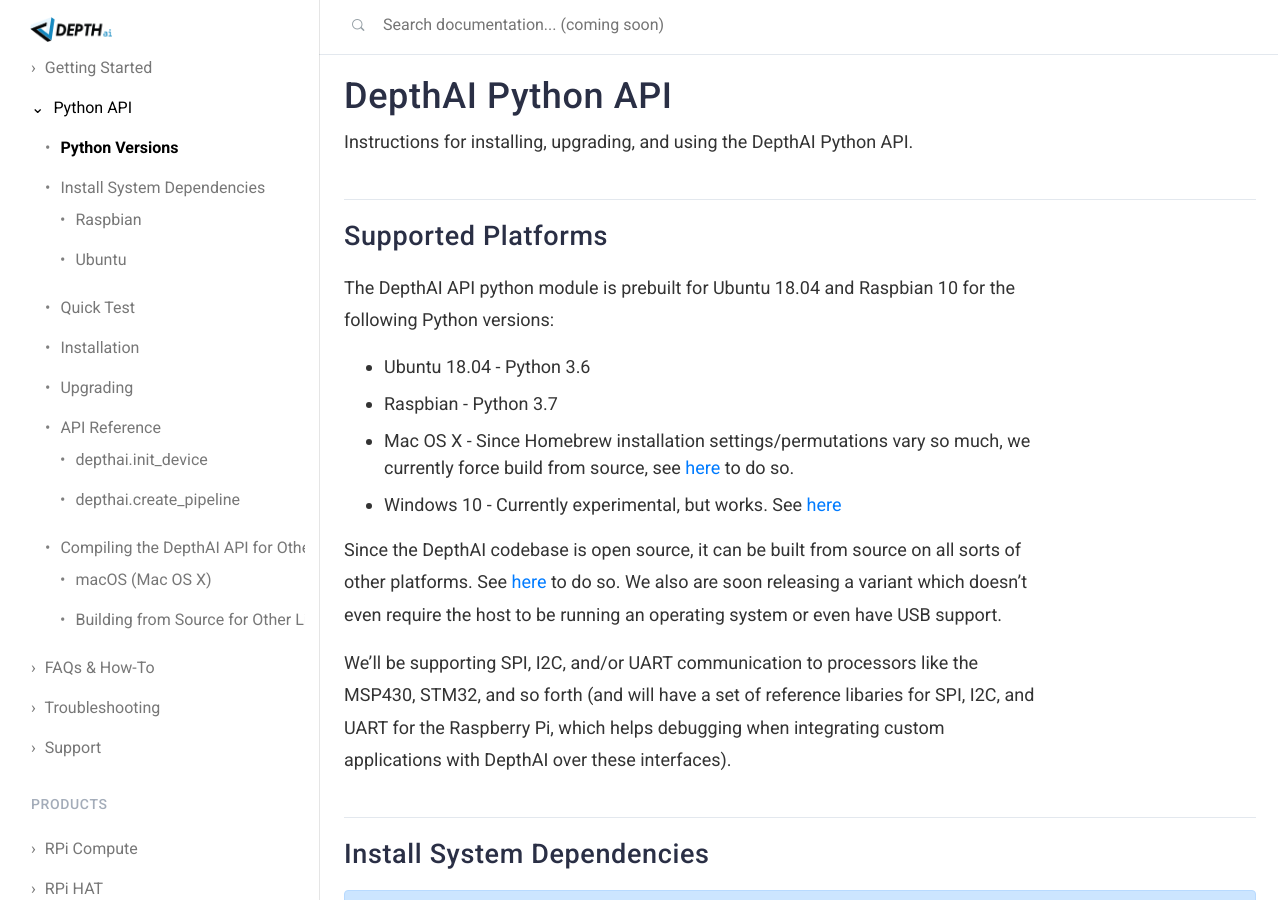
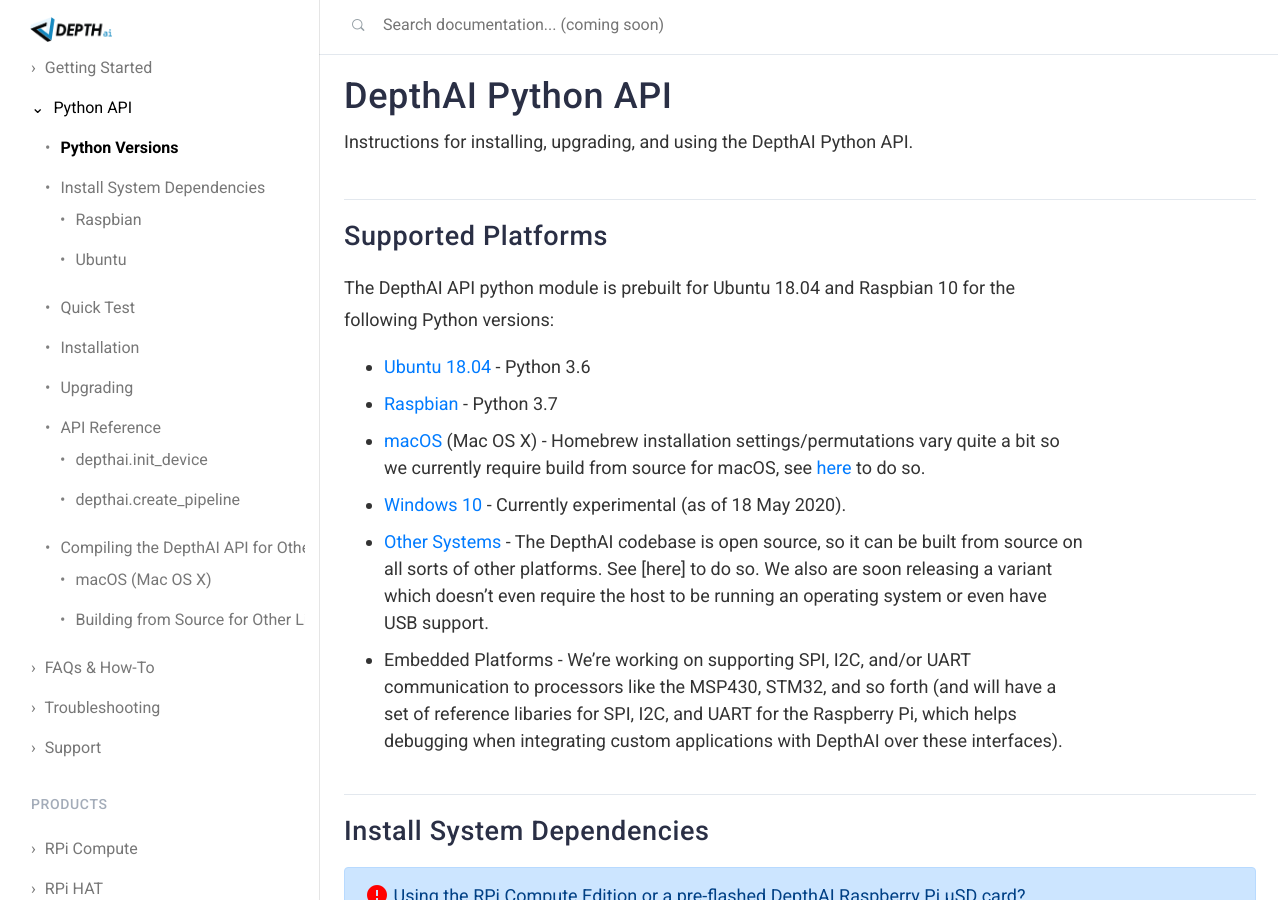
Before and after one commit to luxonis/depthai-docs-website, a Jekyll site: the page built from api.md, in a window 1280 px wide and 900 px high. Built offline with Jekyll 4.4.1, drawn with Linux system fonts in a browser that asks for light colours; nearby versions of some CDN libraries.

Commit message:
Updating Raspberry Pi Dependencies section

````diff
--- a/api.md
+++ b/api.md
@@ -15,14 +15,12 @@
 
 The DepthAI API python module is prebuilt for Ubuntu 18.04 and Raspbian 10 for the following Python versions:
 
-* Ubuntu 18.04 - Python 3.6
-* Raspbian - Python 3.7
-* Mac OS X - Since Homebrew installation settings/permutations vary so much, we currently force build from source, see [here](#macos) to do so.
-* Windows 10 - Currently experimental, but works.  See [here](https://discuss.luxonis.com/d/39-depthai-sneak-peak-into-windows-support)
-
-Since the DepthAI codebase is open source, it can be built from source on all sorts of other platforms.  See [here](#compile_api) to do so. We also are soon releasing a variant which doesn't even require the host to be running an operating system or even have USB support.
-
-We'll be supporting SPI, I2C, and/or UART communication to processors like the MSP430, STM32, and so forth (and will have a set of reference libaries for SPI, I2C, and UART for the Raspberry Pi, which helps debugging when integrating custom applications with DepthAI over these interfaces).
+* [Ubuntu 18.04](#ubuntu) - Python 3.6
+* [Raspbian](#raspbian) - Python 3.7
+* [macOS](#macos) (Mac OS X) - Homebrew installation settings/permutations vary quite a bit so we currently require build from source for macOS, see [here](#macos) to do so.
+* [Windows 10](https://discuss.luxonis.com/d/39-depthai-sneak-peak-into-windows-support) - Currently experimental (as of 18 May 2020).
+* [Other Systems](#compile_api) - The DepthAI codebase is open source, so it can be built from source on all sorts of other platforms.  See [here] to do so. We also are soon releasing a variant which doesn't even require the host to be running an operating system or even have USB support.
+* Embedded Platforms - We're working on supporting SPI, I2C, and/or UART communication to processors like the MSP430, STM32, and so forth (and will have a set of reference libaries for SPI, I2C, and UART for the Raspberry Pi, which helps debugging when integrating custom applications with DepthAI over these interfaces).
 
 ## Install System Dependencies
 <div class="alert alert-primary" role="alert">
@@ -33,9 +31,9 @@
   <span class="small">All dependencies are installed and the repository is checked out to `~/Desktop/depthai-python-extras`.</span>
 </div>
 
-
+{: #raspbian}
 ### Raspbian
-Many folks will have a lot of the following installed, but this details how to go from a fresh Raspbian install (the one with `and recommended software` [here](https://www.raspberrypi.org/downloads/raspbian/) was tested.
+Many folks will have a lot of the following installed, but this details how to go from a fresh Raspbian install (the one with *and recommended software* [here](https://www.raspberrypi.org/downloads/raspbian/) was tested.
 
 With a fresh install, below are the following dependencies needed to get DepthAI (and megaAI) up and running.  Make sure to connect your Pi to the internet to run the following commands:
 ```
@@ -52,6 +50,7 @@
 
 After running these commands, jump to [Quick Test](#quicktest) below to run your DepthAI for the first time on your Raspberry Pi.
 
+{: #ubuntu}
 ### Ubuntu
 ```
 sudo apt install git python3-pip
````
